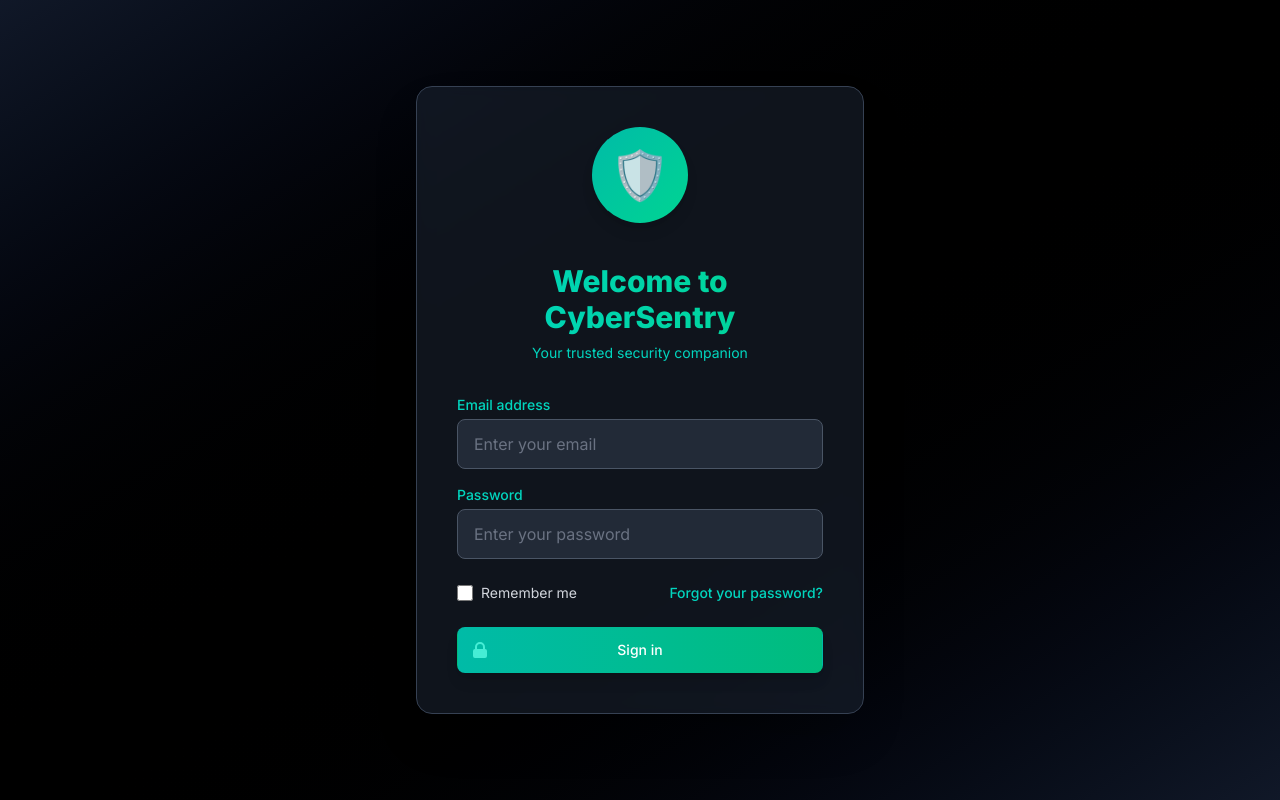
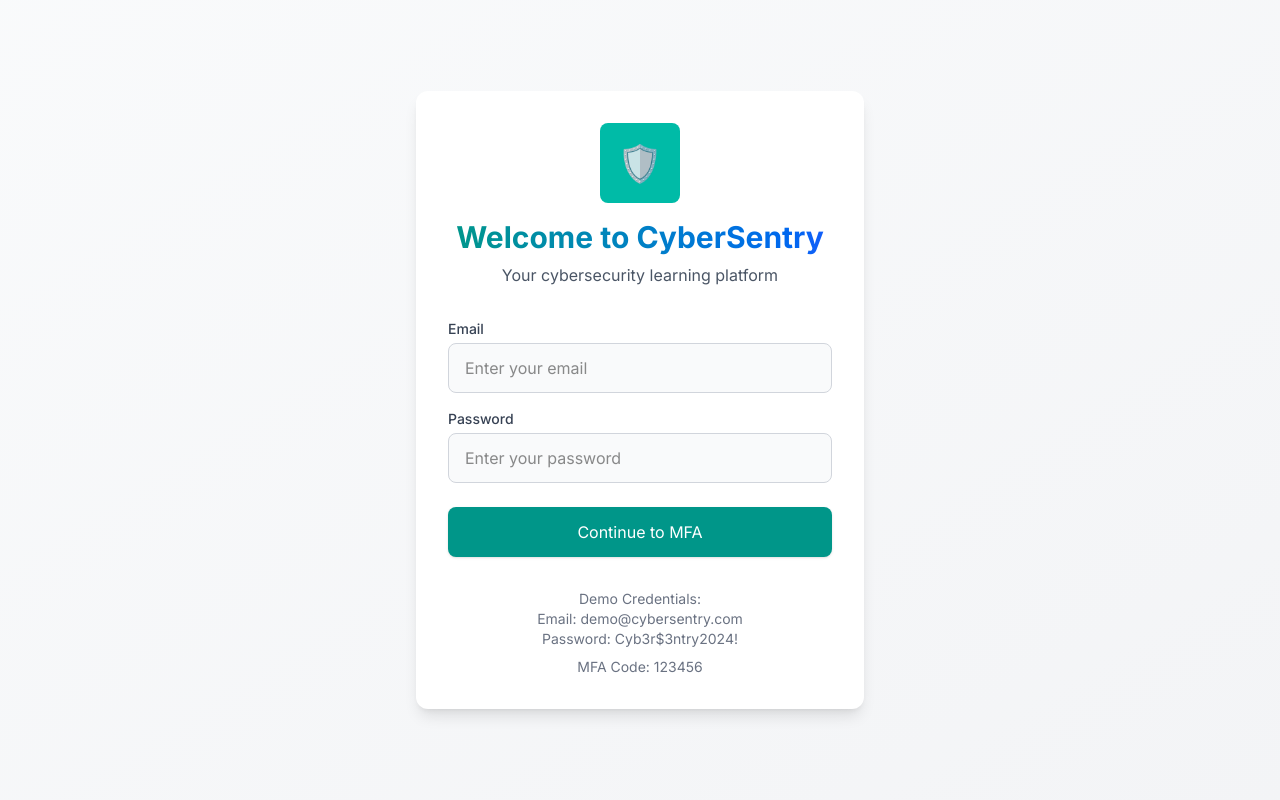
Before and after one commit to dinusha96/cybersentry-app, a Next.js app: page /login in a window 1280 px wide. Built offline with nearby package versions, Linux system fonts and the light colour scheme.

Commit message:
feat: Implement secure login with MFA demo - Add two-step authentication with email/password and MFA code - Update dashboard to show logged-in user - Add Firebase configuration (for future use) - Improve UI/UX of login flow

```diff
--- /dev/null
+++ b/app/firebase/config.ts
@@ -0,0 +1,17 @@
+import { initializeApp, getApps } from 'firebase/app';
+import { getAuth } from 'firebase/auth';
+
+const firebaseConfig = {
+  apiKey: process.env.NEXT_PUBLIC_FIREBASE_API_KEY,
+  authDomain: process.env.NEXT_PUBLIC_FIREBASE_AUTH_DOMAIN,
+  projectId: process.env.NEXT_PUBLIC_FIREBASE_PROJECT_ID,
+  storageBucket: process.env.NEXT_PUBLIC_FIREBASE_STORAGE_BUCKET,
+  messagingSenderId: process.env.NEXT_PUBLIC_FIREBASE_MESSAGING_SENDER_ID,
+  appId: process.env.NEXT_PUBLIC_FIREBASE_APP_ID
+};
+
+// Initialize Firebase
+const app = getApps().length === 0 ? initializeApp(firebaseConfig) : getApps()[0];
+const auth = getAuth(app);
+
+export { app, auth };
--- a/app/login/page.tsx
+++ b/app/login/page.tsx
@@ -1,63 +1,96 @@
 'use client';
 
-import { useState, useEffect } from 'react';
+import { useState } from 'react';
 import { useRouter } from 'next/navigation';
 
 export default function LoginPage() {
+  const router = useRouter();
+  const [step, setStep] = useState<'credentials' | 'mfa'>('credentials');
   const [email, setEmail] = useState('');
   const [password, setPassword] = useState('');
-  const router = useRouter();
+  const [mfaCode, setMfaCode] = useState('');
+  const [error, setError] = useState('');
 
-  useEffect(() => {
-    // Check if user is already logged in
-    const isLoggedIn = localStorage.getItem('isLoggedIn');
-    if (isLoggedIn === 'true') {
+  // Demo credentials
+  const DEMO_CREDENTIALS = {
+    email: 'demo@cybersentry.com',
+    password: 'Cyb3r$3ntry2024!',
+    mfaCode: '123456' // For demo purposes
+  };
+
+  const handleCredentialsSubmit = (e: React.FormEvent) => {
+    e.preventDefault();
+    setError('');
+
+    if (!email || !password) {
+      setError('Please enter both email and password');
+      return;
+    }
+
+    // Check credentials
+    if (email === DEMO_CREDENTIALS.email && password === DEMO_CREDENTIALS.password) {
+      setStep('mfa');
+    } else {
+      setError('Invalid email or password');
+    }
+  };
+
+  const handleMfaSubmit = (e: React.FormEvent) => {
+    e.preventDefault();
+    setError('');
+
+    if (!mfaCode) {
+      setError('Please enter the MFA code');
+      return;
+    }
+
+    // For demo purposes, accept the predefined MFA code
+    if (mfaCode === DEMO_CREDENTIALS.mfaCode) {
+      localStorage.setItem('isLoggedIn', 'true');
+      localStorage.setItem('email', email);
       router.push('/dashboard');
+    } else {
+      setError('Invalid MFA code');
     }
-  }, [router]);
-
-  const handleSubmit = (e: React.FormEvent) => {
-    e.preventDefault();
-    // Store login state in localStorage
-    localStorage.setItem('isLoggedIn', 'true');
-    router.push('/dashboard');
   };
 
   return (
-    <div className="min-h-screen flex items-center justify-center bg-gradient-to-br from-gray-900 via-black to-gray-900">
-      <div className="max-w-md w-full space-y-8 p-10 bg-gray-800/50 backdrop-blur-sm rounded-2xl shadow-2xl border border-gray-700">
+    <div className="min-h-screen bg-gradient-to-br from-gray-50 to-gray-100 dark:from-gray-900 dark:to-gray-800 flex items-center justify-center p-4">
+      <div className="max-w-md w-full space-y-8 bg-white dark:bg-gray-800 p-8 rounded-xl shadow-lg">
+        {/* Header */}
         <div className="text-center">
-          <div className="flex justify-center">
-            <div className="w-24 h-24 bg-gradient-to-br from-teal-500 to-emerald-400 rounded-full flex items-center justify-center mb-4 shadow-lg transform hover:scale-105 transition-transform duration-300">
-              <span className="text-5xl">🛡️</span>
+          <div className="w-20 h-20 bg-teal-500 rounded-lg flex items-center justify-center mx-auto mb-4">
+            <span className="text-4xl">🛡️</span>
           </div>
-          </div>
-          <h2 className="mt-6 text-3xl font-extrabold bg-gradient-to-r from-teal-400 to-emerald-400 bg-clip-text text-transparent">
+          <h2 className="text-3xl font-bold bg-gradient-to-r from-teal-600 to-blue-600 dark:from-teal-400 dark:to-blue-400 bg-clip-text text-transparent">
             Welcome to CyberSentry
           </h2>
-          <p className="mt-2 text-sm text-teal-400">
-            Your trusted security companion
+          <p className="mt-2 text-gray-600 dark:text-gray-300">
+            Your cybersecurity learning platform
           </p>
         </div>
-        <form className="mt-8 space-y-6" onSubmit={handleSubmit}>
+
+        {/* Login Form */}
+        {step === 'credentials' ? (
+          <form className="mt-8 space-y-6" onSubmit={handleCredentialsSubmit}>
             <div className="space-y-4">
               <div>
-              <label htmlFor="email" className="block text-sm font-medium text-teal-400">
-                Email address
+                <label htmlFor="email" className="block text-sm font-medium text-gray-700 dark:text-gray-300">
+                  Email
                 </label>
                 <input
                   id="email"
                   name="email"
                   type="email"
                   required
-                className="mt-1 appearance-none block w-full px-4 py-3 border border-gray-600 rounded-lg placeholder-gray-500 focus:outline-none focus:ring-2 focus:ring-teal-500 focus:border-transparent transition duration-150 ease-in-out bg-gray-700/50 text-white"
-                placeholder="Enter your email"
                   value={email}
                   onChange={(e) => setEmail(e.target.value)}
+                  className="mt-1 block w-full px-4 py-3 bg-gray-50 dark:bg-gray-700 border border-gray-300 dark:border-gray-600 rounded-lg focus:ring-2 focus:ring-teal-500 focus:border-transparent transition-colors"
+                  placeholder="Enter your email"
                 />
               </div>
               <div>
-              <label htmlFor="password" className="block text-sm font-medium text-teal-400">
+                <label htmlFor="password" className="block text-sm font-medium text-gray-700 dark:text-gray-300">
                   Password
                 </label>
                 <input
@@ -65,48 +98,87 @@ export default function LoginPage() {
                   name="password"
                   type="password"
                   required
-                className="mt-1 appearance-none block w-full px-4 py-3 border border-gray-600 rounded-lg placeholder-gray-500 focus:outline-none focus:ring-2 focus:ring-teal-500 focus:border-transparent transition duration-150 ease-in-out bg-gray-700/50 text-white"
-                placeholder="Enter your password"
                   value={password}
                   onChange={(e) => setPassword(e.target.value)}
+                  className="mt-1 block w-full px-4 py-3 bg-gray-50 dark:bg-gray-700 border border-gray-300 dark:border-gray-600 rounded-lg focus:ring-2 focus:ring-teal-500 focus:border-transparent transition-colors"
+                  placeholder="Enter your password"
                 />
               </div>
             </div>
 
-          <div className="flex items-center justify-between">
-            <div className="flex items-center">
+            {error && (
+              <div className="text-red-500 text-sm text-center">
+                {error}
+              </div>
+            )}
+
+            <button
+              type="submit"
+              className="w-full flex justify-center py-3 px-4 border border-transparent rounded-lg shadow-sm text-white bg-teal-600 hover:bg-teal-700 focus:outline-none focus:ring-2 focus:ring-offset-2 focus:ring-teal-500 transition-colors"
+            >
+              Continue to MFA
+            </button>
+          </form>
+        ) : (
+          <form className="mt-8 space-y-6" onSubmit={handleMfaSubmit}>
+            <div className="space-y-4">
+              <div>
+                <label htmlFor="mfaCode" className="block text-sm font-medium text-gray-700 dark:text-gray-300">
+                  MFA Code
+                </label>
                 <input
-                id="remember-me"
-                name="remember-me"
-                type="checkbox"
-                className="h-4 w-4 text-teal-500 focus:ring-teal-500 border-gray-600 rounded bg-gray-700"
+                  id="mfaCode"
+                  name="mfaCode"
+                  type="text"
+                  required
+                  value={mfaCode}
+                  onChange={(e) => setMfaCode(e.target.value)}
+                  className="mt-1 block w-full px-4 py-3 bg-gray-50 dark:bg-gray-700 border border-gray-300 dark:border-gray-600 rounded-lg focus:ring-2 focus:ring-teal-500 focus:border-transparent transition-colors"
+                  placeholder="Enter 6-digit code"
+                  maxLength={6}
                 />
-              <label htmlFor="remember-me" className="ml-2 block text-sm text-gray-300">
-                Remember me
-              </label>
-            </div>
-
-            <div className="text-sm">
-              <a href="#" className="font-medium text-teal-400 hover:text-teal-300 transition-colors duration-150">
-                Forgot your password?
-              </a>
               </div>
             </div>
 
-          <div>
+            {error && (
+              <div className="text-red-500 text-sm text-center">
+                {error}
+              </div>
+            )}
+
+            <div className="flex space-x-4">
+              <button
+                type="button"
+                onClick={() => setStep('credentials')}
+                className="flex-1 py-3 px-4 border border-gray-300 dark:border-gray-600 rounded-lg text-gray-700 dark:text-gray-300 hover:bg-gray-50 dark:hover:bg-gray-700 transition-colors"
+              >
+                Back
+              </button>
               <button
                 type="submit"
-              className="group relative w-full flex justify-center py-3 px-4 border border-transparent text-sm font-medium rounded-lg text-white bg-gradient-to-r from-teal-500 to-emerald-500 hover:from-teal-600 hover:to-emerald-600 focus:outline-none focus:ring-2 focus:ring-offset-2 focus:ring-teal-500 transition duration-150 ease-in-out transform hover:scale-[1.02] shadow-lg"
+                className="flex-1 py-3 px-4 border border-transparent rounded-lg shadow-sm text-white bg-teal-600 hover:bg-teal-700 focus:outline-none focus:ring-2 focus:ring-offset-2 focus:ring-teal-500 transition-colors"
               >
-              <span className="absolute left-0 inset-y-0 flex items-center pl-3">
-                <svg className="h-5 w-5 text-teal-300 group-hover:text-teal-200" xmlns="http://www.w3.org/2000/svg" viewBox="0 0 20 20" fill="currentColor" aria-hidden="true">
-                  <path fillRule="evenodd" d="M5 9V7a5 5 0 0110 0v2a2 2 0 012 2v5a2 2 0 01-2 2H5a2 2 0 01-2-2v-5a2 2 0 012-2zm8-2v2H7V7a3 3 0 016 0z" clipRule="evenodd" />
-                </svg>
-              </span>
-              Sign in
+                Sign In
               </button>
             </div>
           </form>
+        )}
+
+        {/* Demo Note */}
+        <div className="mt-4 text-center">
+          <p className="text-sm text-gray-500 dark:text-gray-400">
+            Demo Credentials:
+          </p>
+          <p className="text-sm text-gray-500 dark:text-gray-400">
+            Email: {DEMO_CREDENTIALS.email}
+          </p>
+          <p className="text-sm text-gray-500 dark:text-gray-400">
+            Password: {DEMO_CREDENTIALS.password}
+          </p>
+          <p className="text-sm text-gray-500 dark:text-gray-400 mt-2">
+            MFA Code: {DEMO_CREDENTIALS.mfaCode}
+          </p>
+        </div>
       </div>
     </div>
   );
```
Also changed, not shown: app/dashboard/page.tsx (+17 -4 lines), package.json (+8 -6 lines), 1 other file (tests, documents, lock files or other folders). Lines whose indentation alone changed are shown as unchanged.
